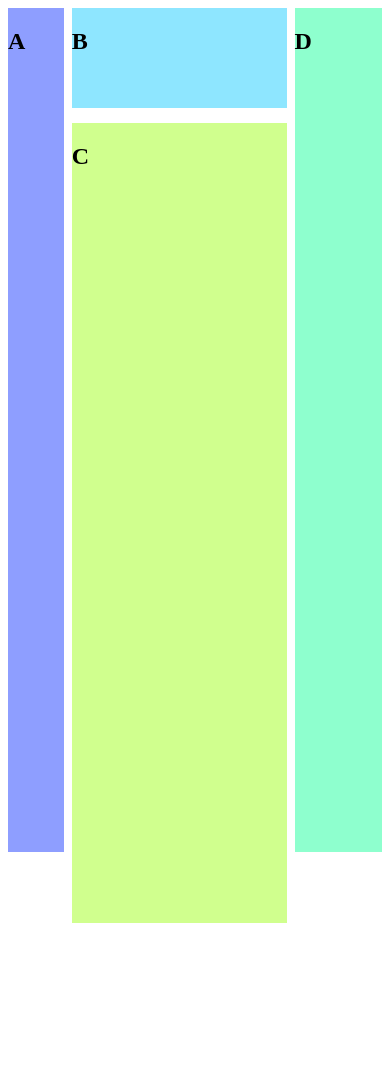
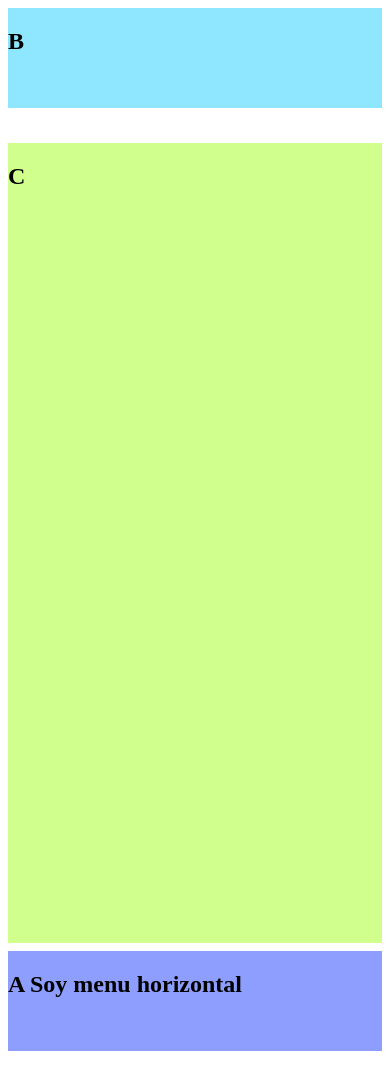
Before and after one commit to pacgrafica/gridInstagram, a plain HTML site: page index.html in a window 390 px wide. Before the commit the page ends 931 px from the top, so only its background shows below. Drawn offline with Linux system fonts and the light colour scheme.

Commit message:
incorporo el ultimo mediaquerie para version movil que cumple con el breakpoint estandar de instagram

```diff
--- a/index.html
+++ b/index.html
@@ -81,7 +81,7 @@
                 height: 100vh;
                 }
             .d {
-                display:none
+                display:none;
             }
             .b {
                 grid-column: span 11 / span 11;
@@ -98,9 +98,10 @@
                 background-color: #d0ff8e;
                 height: 800px;
             }
+        }
 
         /* incorporo el mediaquerie de resolucion 767px el nav se reduce */
-            @media (min-width: 100px) and (max-width: 766px) {
+            @media (min-width: 10px) and (max-width: 767px) {
 
             .a {
                 display:none;
@@ -109,19 +110,29 @@
                 display:none;
             }
             .b {
-                grid-column: span 11 / span 11;
-                grid-column-start: 2;
+                grid-column: span 12 / span 12;
+                grid-column-start: 1;
+                grid-row-start: 1;
                 background-color: #8ee6ff;
                 height: 100px;
                 }
 
             .c {
-                grid-column: span 11 / span 11;
-                grid-row: span 7 / span 7;
-                grid-column-start: 2;
+                grid-column: span 12 / span 12;
+                grid-row: span 6 / span 6;
+                grid-column-start: 1;
                 grid-row-start: 2;
                 background-color: #d0ff8e;
                 height: 800px;
+            }
+            #aHorizontal {
+                grid-column: span 12 / span 12;
+                grid-row: span 1 / span 1;
+                grid-column-start: 1;
+                grid-row-start: 8;
+                background-color: #8e9eff;
+                height: 100px;
+                position: sticky;
             }
 
         }
@@ -143,6 +154,9 @@
         <aside class="d">
             <h2>D</h2>
         </aside>
+        <nav id="aHorizontal">
+            <h2>A Soy menu horizontal</h2>
+        </nav>
     </div>
 
 </body>
```
